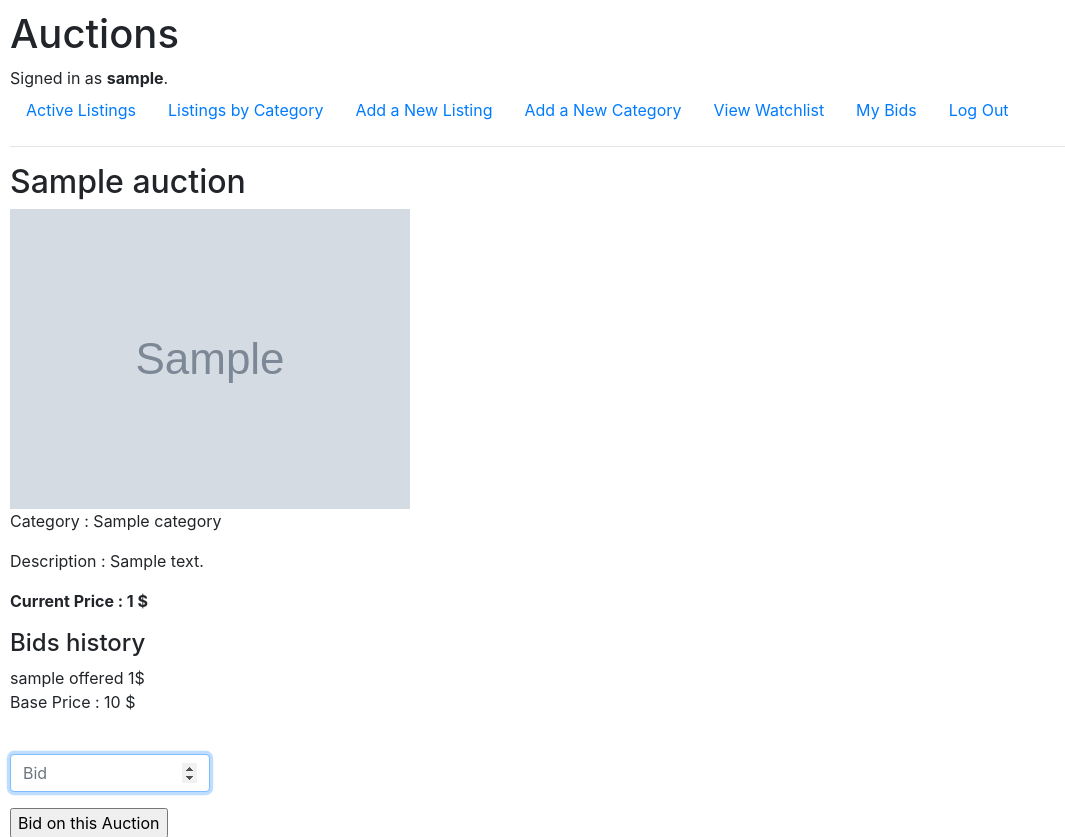
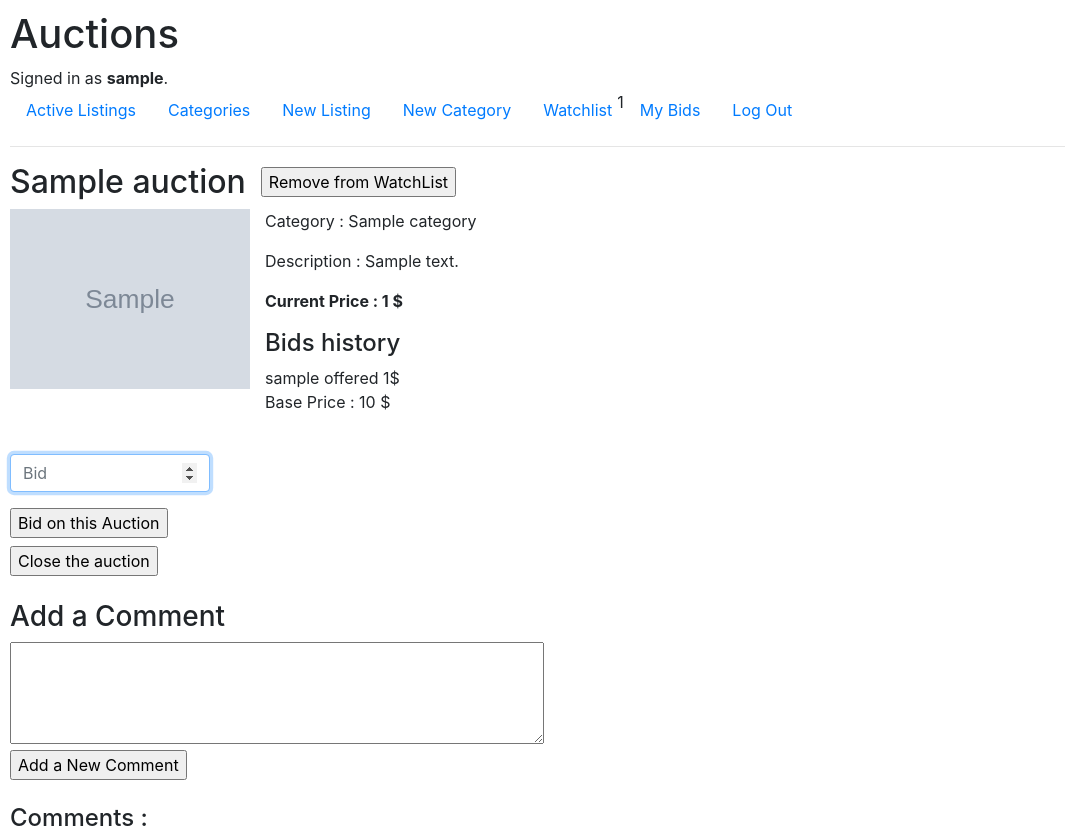
Before and after one commit to IliasElab/CS50_Commerce, a Django app: page /listing/1 in a window 1280 px wide. Shown: the top 837 px of the page, without its empty margins (0-1065 px from the left). Run offline with Django 3.2, Linux system fonts and the light colour scheme; a user stored in the database is signed in; tables that the repository leaves empty hold one stand-in row (values such as "Sample post"); grey boxes marked "Sample" are stand-in pictures; some libraries are stand-ins or nearby versions.

Commit message:
Change of layout + Number of watchlisted listing + little visual changes

```diff
--- a/auctions/templates/auctions/layout.html
+++ b/auctions/templates/auctions/layout.html
@@ -3,9 +3,10 @@
 <!DOCTYPE html>
 <html lang="en">
     <head>
+        <meta name="viewport" content="width=device-width, initial-scale=1.0">
         <title>{% block title %}Auctions{% endblock %}</title>
         <link rel="stylesheet" href="https://stackpath.bootstrapcdn.com/bootstrap/4.4.1/css/bootstrap.min.css" integrity="sha384-Vkoo8x4CGsO3+Hhxv8T/Q5PaXtkKtu6ug5TOeNV6gBiFeWPGFN9MuhOf23Q9Ifjh" crossorigin="anonymous">
-        <link href="{% static 'auctions/styles.css' %}" rel="stylesheet">
+        <link href="{% static 'css/styles.css' %}" rel="stylesheet">
     </head>
     <body>
         <h1>Auctions</h1>
@@ -21,19 +22,24 @@
                 <a class="nav-link" href="{% url 'index' %}">Active Listings</a>
             </li>
             <li class="nav-item">
-                <a class="nav-link" href="{% url 'viewcategory' %}">Listings by Category</a>
+                <a class="nav-link" href="{% url 'viewcategory' %}">Categories</a>
             </li>
             {% if user.is_authenticated %}
                 <li class="nav-item">
-                    <a class="nav-link" href="{% url 'addlisting' %}">Add a New Listing</a>
+                    <a class="nav-link" href="{% url 'addlisting' %}">New Listing</a>
                 </li>
                 {% if user.is_staff == True %}
                     <li class="nav-item">
-                        <a class="nav-link" href="{% url 'addcategory' %}">Add a New Category</a>
+                        <a class="nav-link" href="{% url 'addcategory' %}">New Category</a>
                     </li>
                 {% endif %}
-                <li class="nav-item">
-                    <a class="nav-link" href="{% url 'listings' type='watchlist' %}">View Watchlist</a>
+                <li style="display: flex" class="nav-item">
+                    <a style="padding-right: 5px;" class="nav-link" href="{% url 'listings' type='watchlist' %}">Watchlist</a>
+                    <span style="float: left;">
+                        {% if user.watchlist.count > 0 %}
+                            {{ user.watchlist.count }}
+                        {% endif %}
+                    </span>
                 </li>
                 <li class="nav-item">
                     <a class="nav-link" href="{% url 'listings' type='mybids' %}">My Bids</a>
--- a/auctions/templates/auctions/listing.html
+++ b/auctions/templates/auctions/listing.html
@@ -1,9 +1,40 @@
 {% extends "auctions/layout.html" %}
-
+{% load static %}
 {% block body %}
 
+    <style>
+        .next{
+            position:relative;
+            left: 15px;
+            /*bottom: 180px;*/
+        }
+        .containers {
+            display: flex;
+            flex-wrap: wrap;
+        }
+    </style>
+    <div class="containers">
         <h2>{{ listing.title }}</h2>
-    <img src="{{ listing.image }}" alt="">
+        {% if user.is_authenticated %}
+        <form style="top: 4px;" class="next" id="watchlist" action="{% url 'listing' listing.id %}" method="POST">
+            {% csrf_token %}
+            {% if listing in watchlist %}
+                    <input type="submit" name="Removing" value="Remove from WatchList"/>
+                </form>
+            {% else %}
+                    <input type="submit" name="Adding" value="Add to WatchList"/>
+                </form>
+            {% endif %}
+        {% endif %}
+    </div>
+
+    <div class="containers">
+        {% if listing.image %}
+            <img style="width: 240px; height: 180px;" src="{{ listing.image }}" alt="">
+        {% else %}
+            <img style="width: 160px; height: 180px;" src="{% static 'images/noimages.jpg' %}" alt="">
+        {% endif %}
+        <div class="next">
             <p>Category : {{ listing.category.title }}</p>
             <p>Description : {{ listing.description }}</p>
 
@@ -19,6 +50,8 @@
                 <p>Base Price : {{ listing.baseprice }} $</p>
                 <br>
             {% endif %}
+        </div>
+    </div>
 
     {% if listing.isactive == True %}
         {% if user.is_authenticated %}
@@ -37,7 +70,6 @@
     {% else %}
         <h4>This auction is not Active</h4>
     {% endif %}
-
     <h3>{{ message }}</h3>
 
 
@@ -49,18 +81,7 @@
             </form>
         {% else %}
         {% endif %}
-
-        <form action="{% url 'listing' listing.id %}" method="POST">
-        {% csrf_token %}
-            {% if listing in watchlist %}
-                    <input type="submit" name="Removing" value="Remove from WatchList"/>
-                </form>
-            {% else %}
-                    <input type="submit" name="Adding" value="Add to WatchList"/>
-                </form>
-            {% endif %}
         <br>
-
         <h3>Add a Comment</h3>
         <form action="{% url 'listing' listing.id %}" method="POST">
             {% csrf_token %}
```
Also changed, not shown: auctions/static/css/styles.css (renamed from auctions/static/auctions/styles.css), auctions/static/images/noimages.jpg (added). Lines whose indentation alone changed are shown as unchanged.
